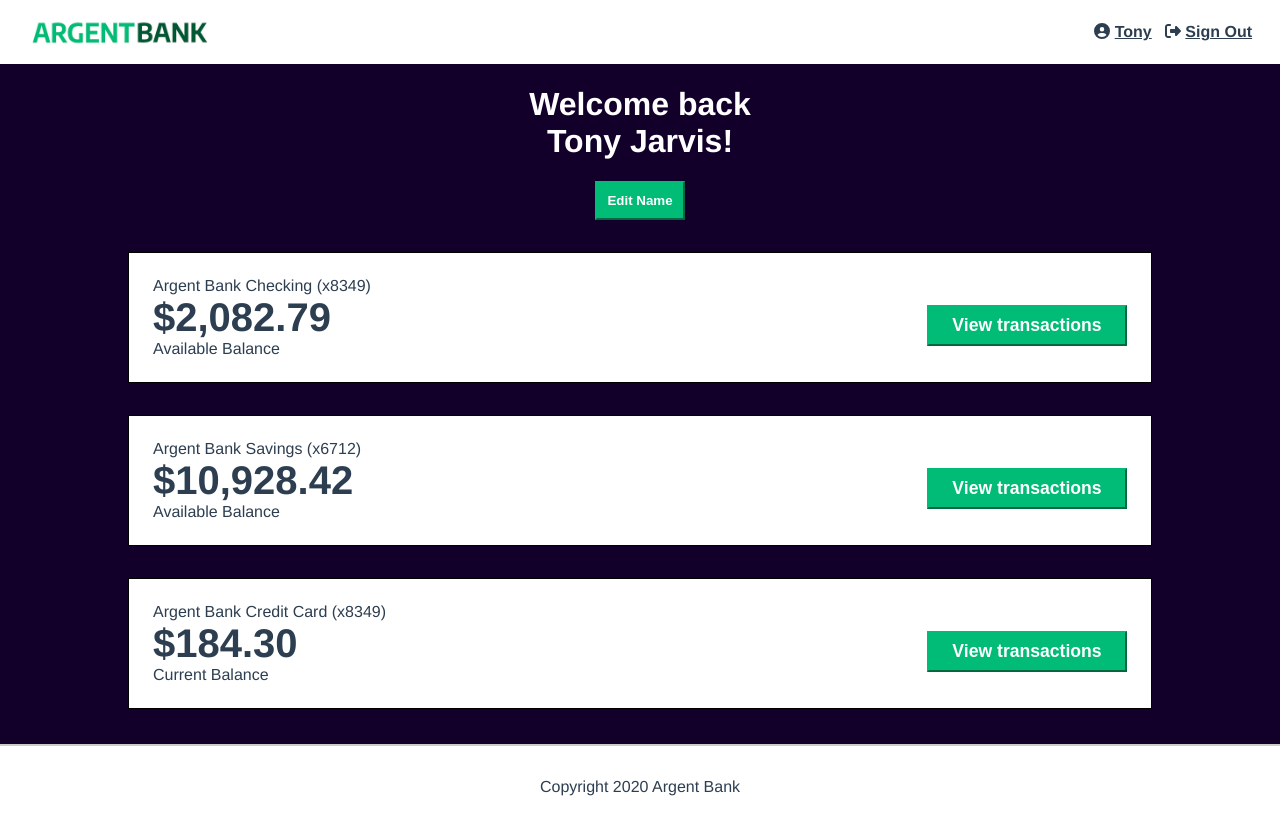
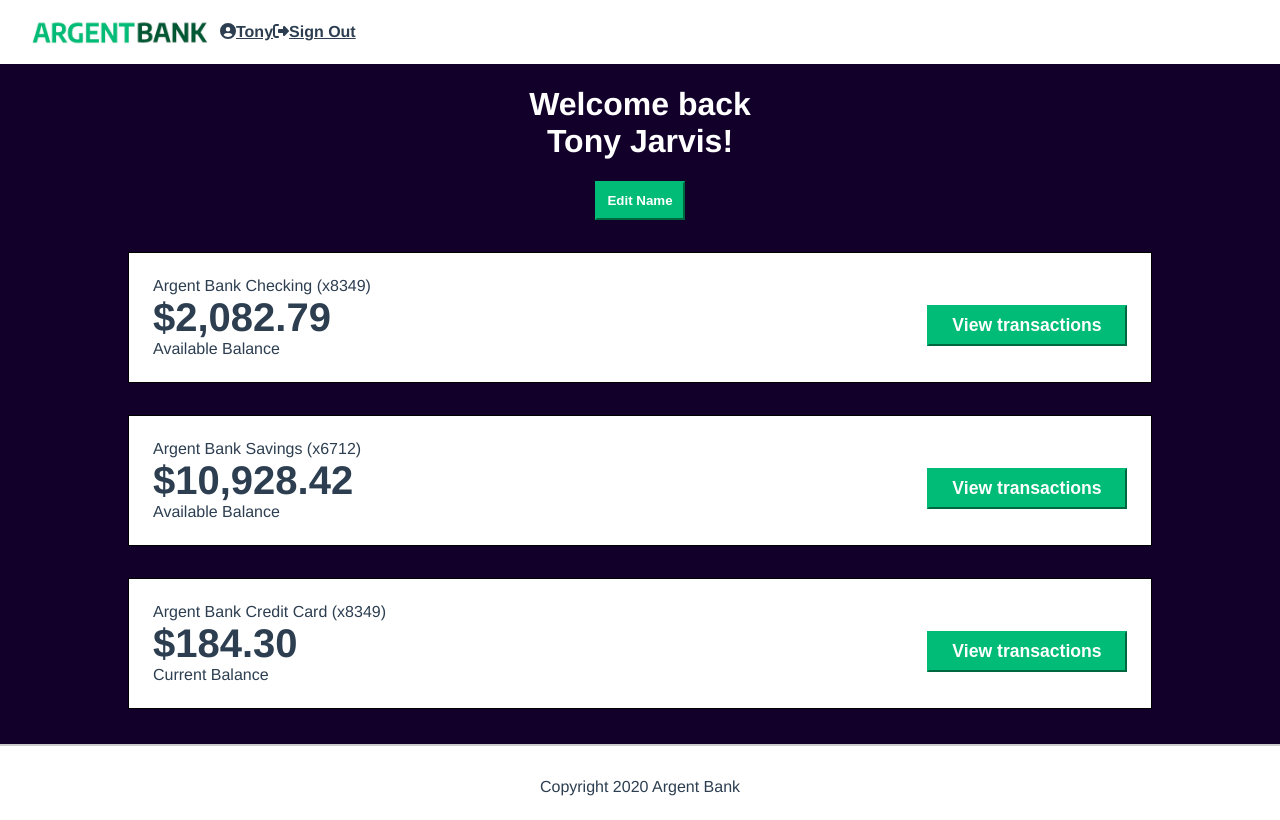
Before and after one commit to jeremyteurterie/remede-agency, a React (Vite) app: page /user in a window 1280 px wide. Built offline with nearby package versions, Linux system fonts and the light colour scheme.

Commit message:
:lipstick: style: add style for buttonsignin component

```diff
--- /dev/null
+++ b/src/styles/ButtonSignIn.module.css
@@ -0,0 +1,30 @@
+.mainnav {
+  display: flex;
+  justify-content: space-between;
+  align-items: center;
+  padding: 5px 20px;
+}
+
+.mainnav a {
+  font-weight: bold;
+  color: #2c3e50;
+}
+
+.mainnav a.router-link-exact-active {
+  color: #42b983;
+}
+
+.mainnavitem {
+  text-decoration: none;
+  margin-right: 0.5rem;
+  margin-left: 0.3rem;
+}
+
+.mainnavitem:hover {
+  text-decoration: underline;
+}
+
+.signinicon {
+  font-size: 1rem;
+  margin-right: 0.3rem;
+}
--- a/src/styles/Header.module.css
+++ b/src/styles/Header.module.css
@@ -10,6 +10,11 @@
   position: absolute !important;
   width: 1px !important;
   white-space: nowrap !important; /* 3 */
+}
+
+header {
+  display: flex;
+  justify-content: space-between;
 }
 
 .mainnav {
@@ -28,12 +33,6 @@
   color: #42b983;
 }
 
-.mainnavitem {
-  text-decoration: none;
-  margin-right: 0.5rem;
-  margin-left: 0.3rem;
-}
-
 .mainnavitem:hover {
   text-decoration: underline;
 }
@@ -47,8 +46,3 @@
   max-width: 100%;
   width: 200px;
 }
-
-.signinicon {
-  font-size: 1rem;
-  margin-right: 0.3rem;
-}
```
